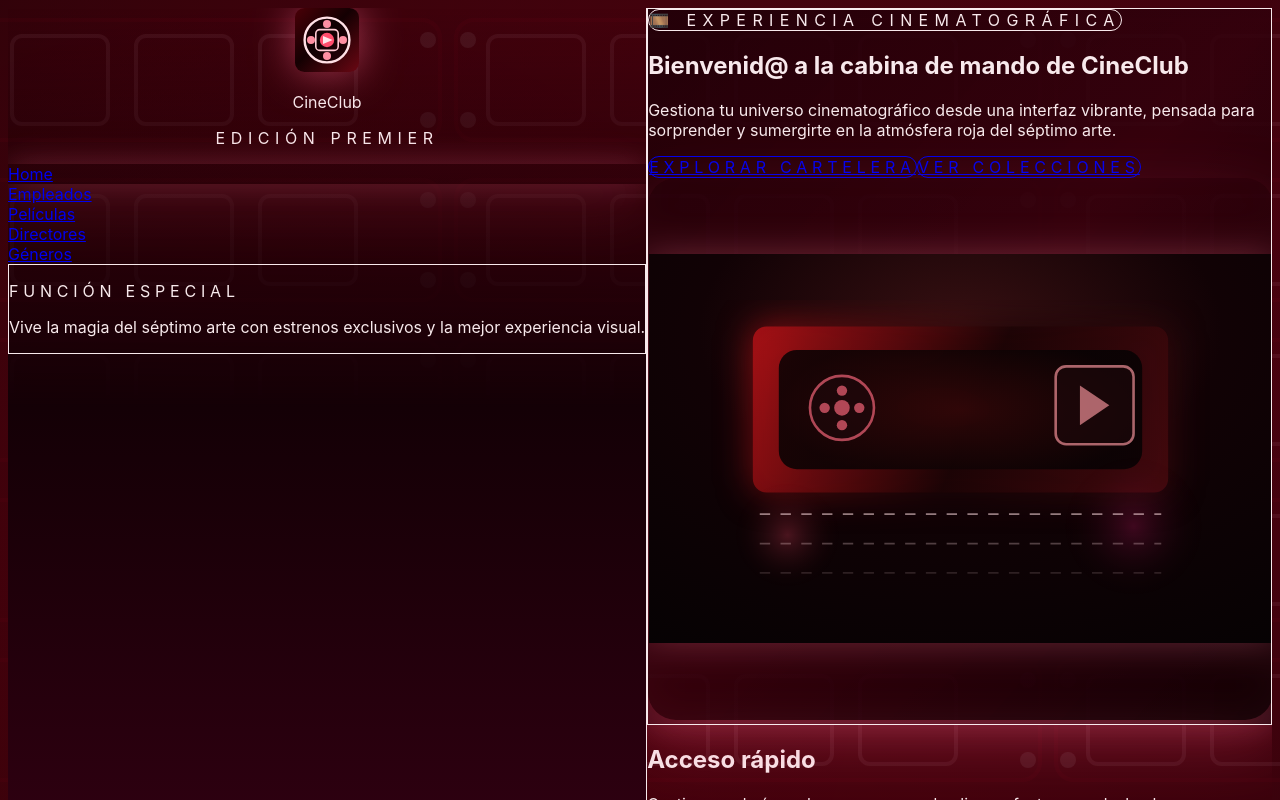
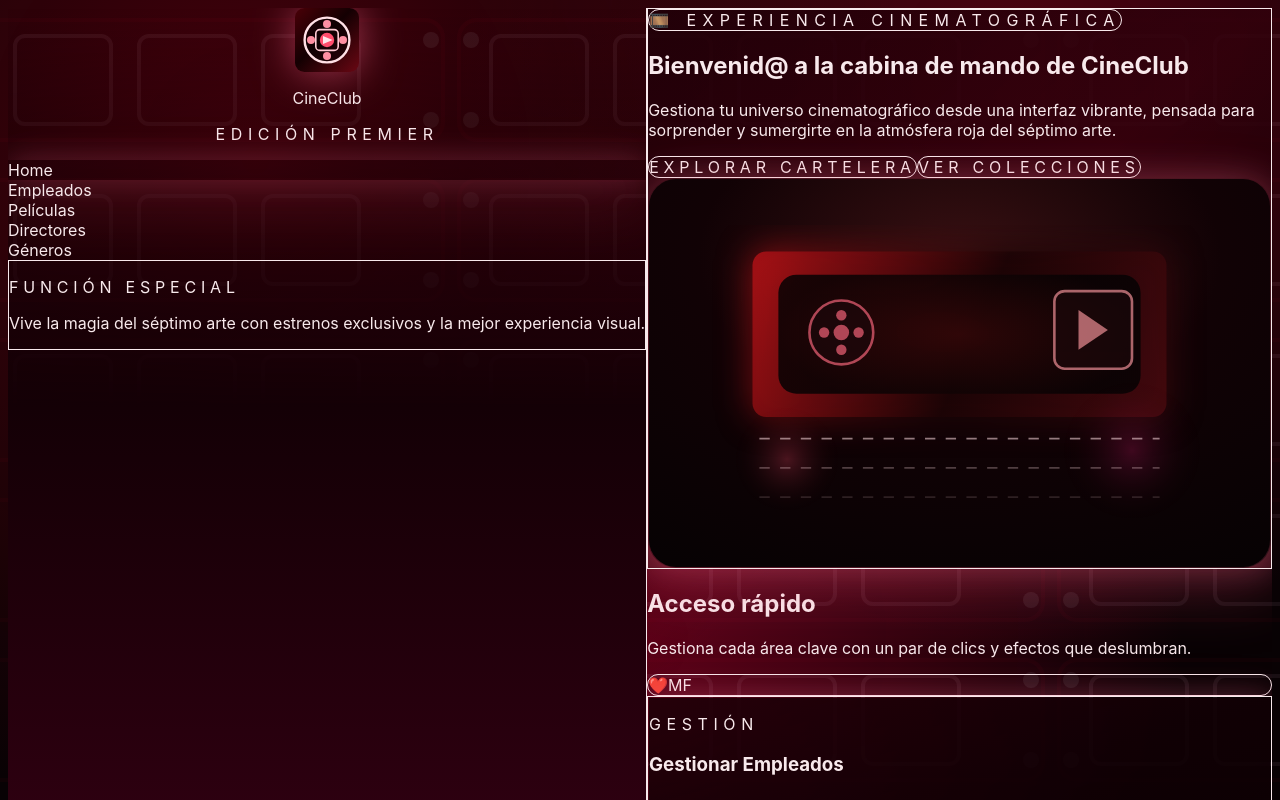
Before and after one commit to SuriiX/Cine-Club-React, a Next.js app in the folder cineclub-next/: page / in a window 1280 px wide. Shown: the top 800 px of the page. Built offline with nearby package versions, Linux system fonts and the light colour scheme.

Commit message:
style: add global reset and compatibility styles for improved layout consistency

```diff
--- a/cineclub-next/src/app/globals.css
+++ b/cineclub-next/src/app/globals.css
@@ -1,6 +1,29 @@
 @tailwind base;
 @tailwind components;
 @tailwind utilities;
+
+
+/* Reset y compatibilidad global */
+*, *::before, *::after {
+  box-sizing: border-box;
+}
+
+html, body, #__next {
+  height: 100%;
+}
+
+img {
+  display: block;
+  max-width: 100%;
+  height: auto;
+}
+
+a {
+  color: inherit;
+  text-decoration: none;
+}
+
+button { font-family: inherit; }
 
 :root {
   --background: #080204;
```
